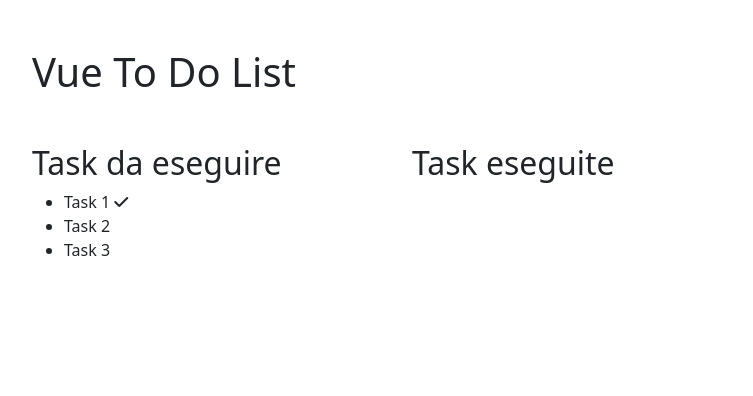
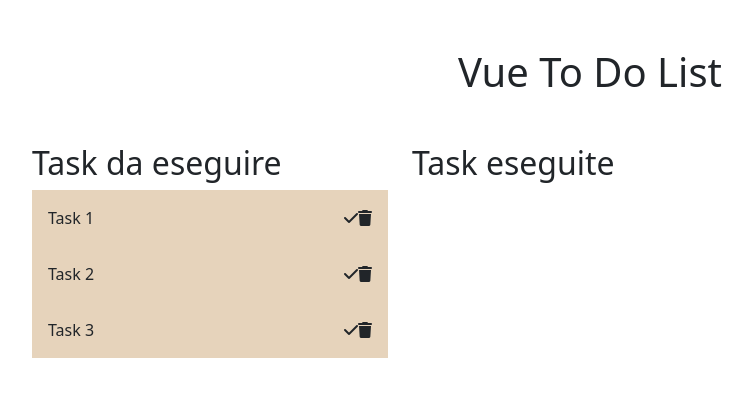
Before and after one commit to sisdream/vue-todolist, a plain HTML site: page index.html in a window 1280 px wide. Shown: the whole page, without its empty margins (50-803 px from the left). Drawn offline with nearby package versions, Linux system fonts and the light colour scheme.

Commit message:
feat:css

```diff
--- /dev/null
+++ b/css/style.css
@@ -0,0 +1,11 @@
+*{
+    margin: 0;
+    padding: 0;
+    box-sizing: border-box;
+}
+
+.task{
+    background-color: #e6d3bb;
+    display: flex;
+    justify-content: space-between;
+}
--- a/index.html
+++ b/index.html
@@ -6,24 +6,38 @@
     <link href="https://cdn.jsdelivr.net/npm/bootstrap@5.3.2/dist/css/bootstrap.min.css" rel="stylesheet" integrity="sha384-T3c6CoIi6uLrA9TneNEoa7RxnatzjcDSCmG1MXxSR1GAsXEV/Dwwykc2MPK8M2HN" crossorigin="anonymous">
     <script src='https://unpkg.com/vue@3/dist/vue.global.js'></script>
     <meta name="viewport" content="width=device-width, initial-scale=1.0">
+    <link rel="stylesheet" href="./css/style.css">
     <title>Vue To Do List</title>
 </head>
 <body>
     <div id="app">
         <div class="container mt-5">
-            <h1 class="mb-5">{{ title }}</h1>
+            <h1 class="mb-5 text-center">{{ title }}</h1>
             <div class="row">
                 <div class="col-4">
                     <h2>Task da eseguire</h2>
-                    <ul>
-                        <li>
-                            Task 1
-                            <span class="action">
+                    <ul class="p-0">
+                        <li class="task p-3">
+                            <div>Task 1 </div>
+                            <div class="action">
                                 <i class="fa-solid fa-check"></i>
-                            </span>
+                                <i class="fa-solid fa-trash"></i>
+                            </div>
                         </li>
-                        <li>Task 2</li>
-                        <li>Task 3</li>
+                        <li class="task p-3">
+                            <div>Task 2 </div>
+                            <div class="action">
+                                <i class="fa-solid fa-check"></i>
+                                <i class="fa-solid fa-trash"></i>
+                            </div>
+                        </li>
+                        <li class="task p-3">
+                            <div>Task 3 </div>
+                            <div class="action">
+                                <i class="fa-solid fa-check"></i>
+                                <i class="fa-solid fa-trash"></i>
+                            </div>
+                        </li>
                     </ul>
                 </div>
                 <div class="col-4">
```
